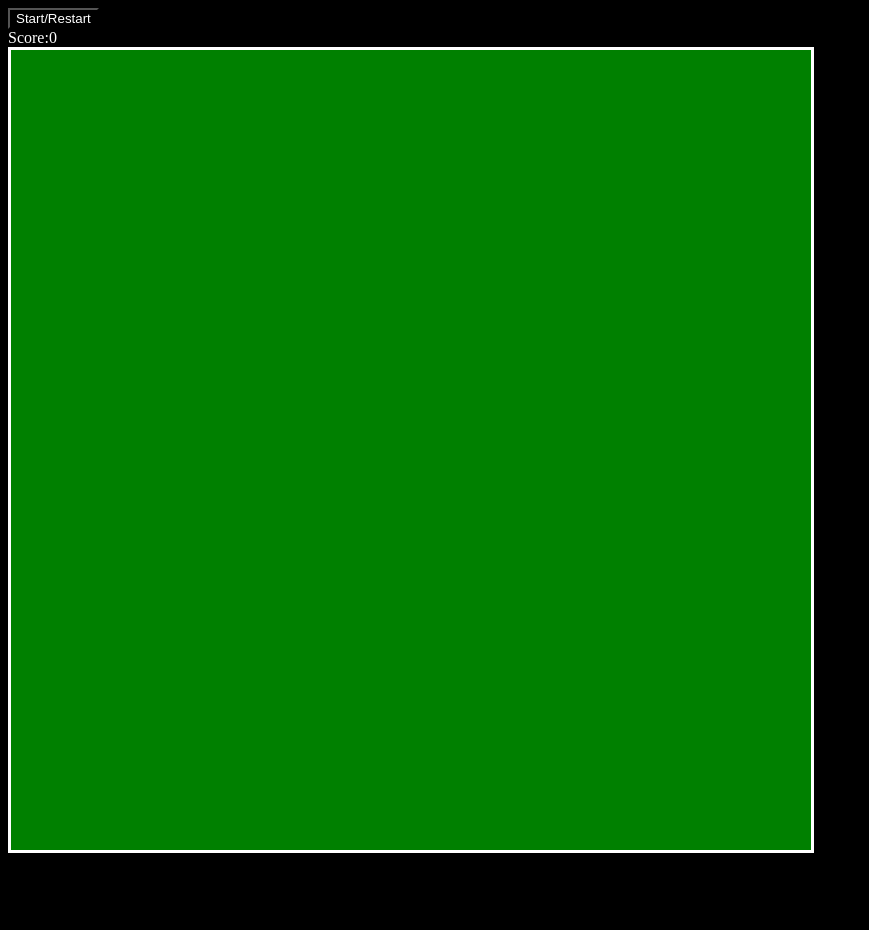
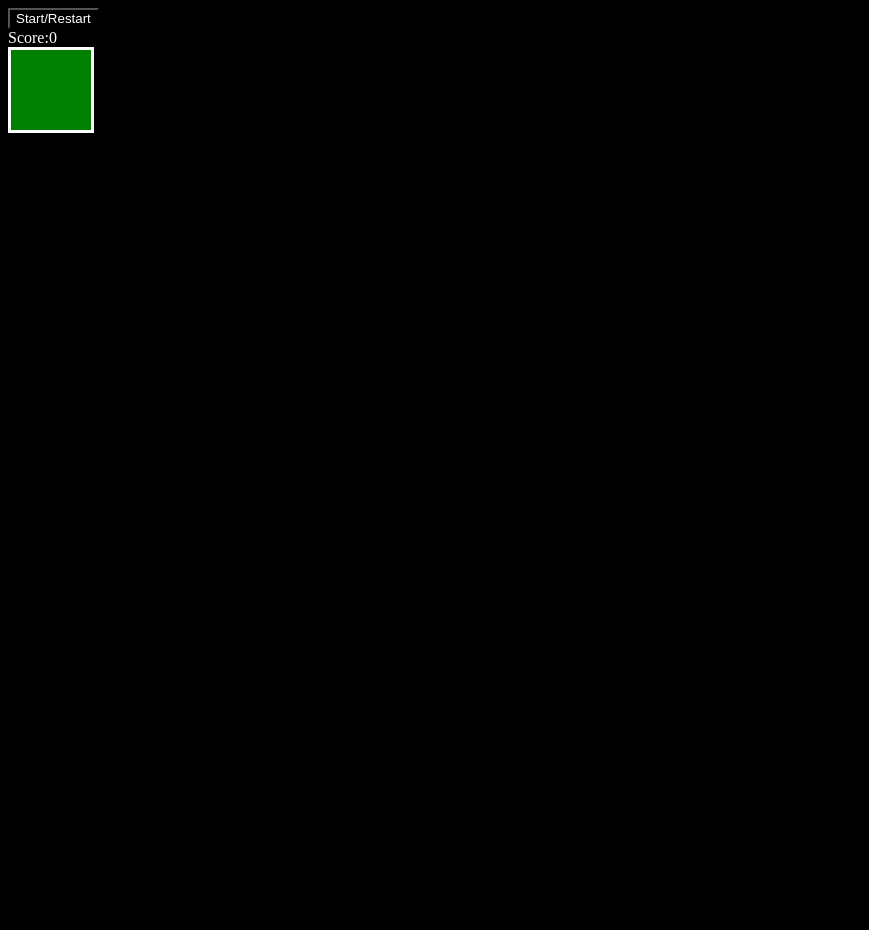
Before and after one commit to bolt926/channel-website, a plain HTML site: page snek/index.html in a window 1280 px wide. Shown: the whole page, without its empty margins (0-869 px from the left). After the commit the page ends 800 px from the top, so only its background shows below. Drawn offline with Linux system fonts and the light colour scheme.

Commit message:
Update style.css

```diff
--- a/snek/style.css
+++ b/snek/style.css
@@ -1,6 +1,6 @@
 .grid {
-    width: 800px;
-    height: 800px;
+    width: 80px;
+    height: 80px;
     display: flex;
     flex-wrap: wrap;
     border-style: solid;
@@ -8,8 +8,8 @@
 }
 
 .grid div {
-    width: 80px;
-    height: 80px;
+    width: 8px;
+    height: 8px;
 }
 .snake {
     background-color: grey;
```
